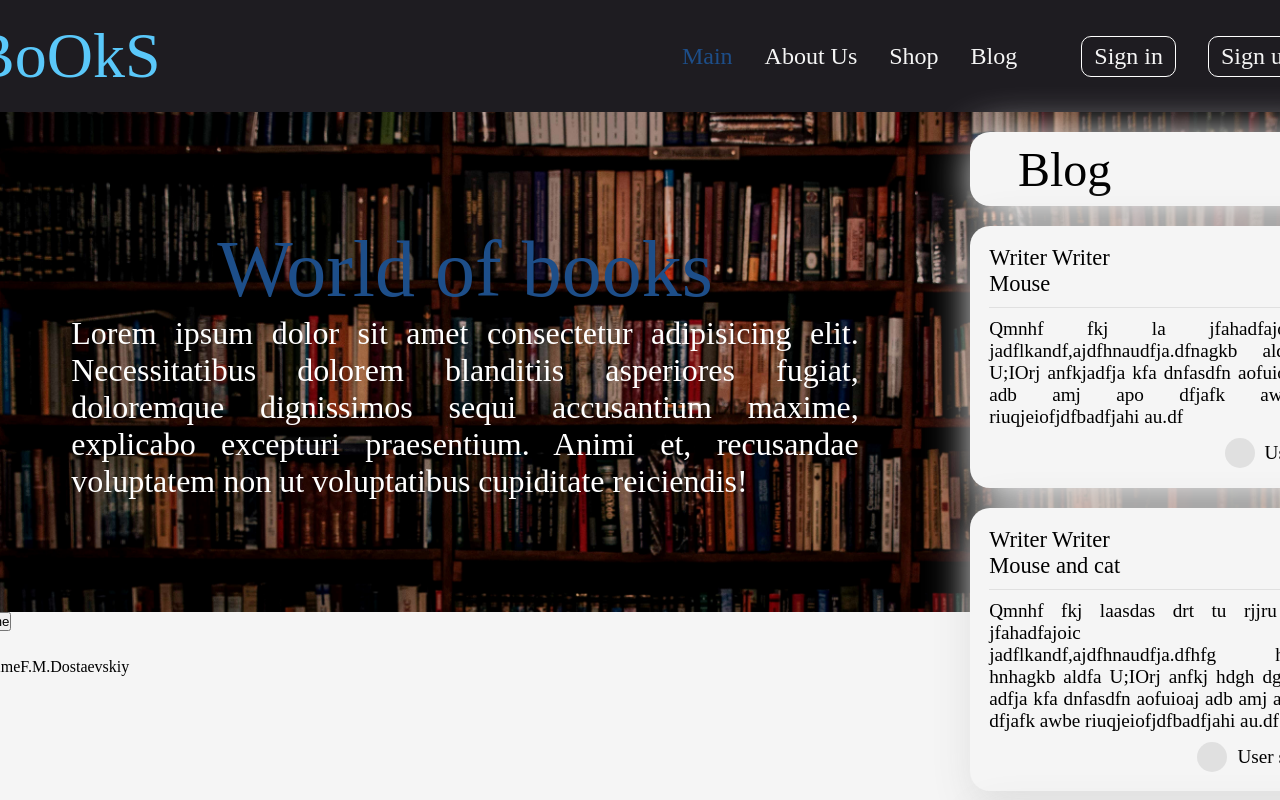
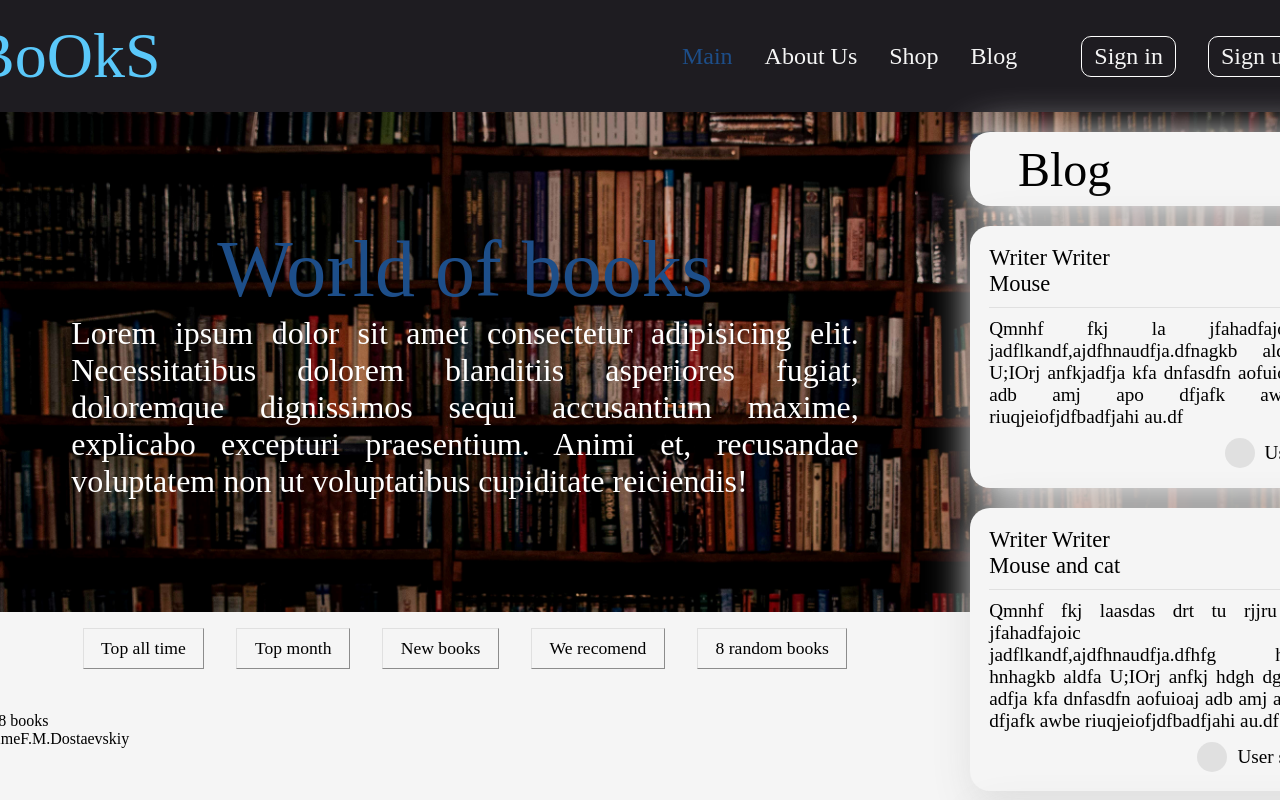
Before and after one commit to samolazoff/Books-shop, a React (Create React App) app in the folder client/: page / in a window 1280 px wide. Shown: the top 800 px of the page. Built offline with nearby package versions, Linux system fonts and the light colour scheme; a web font is replaced by a local one.

Commit message:
Add panel search for block-start

```diff
--- /dev/null
+++ b/client/src/components/StartBlock/ButtonsSearch/ButtonsSearch.jsx
@@ -0,0 +1,35 @@
+import './ButtonsSearch.scss';
+
+function ButtonsSearch() {
+    return(
+        <ul className="buttons-search">
+            <li className="buttons-search-item">
+                <button type='button' className='buttons-search-item__btn' id='top-all-time'>
+                    Top all time
+                </button>
+            </li>
+            <li className="buttons-search-item">
+                <button type='button' className='buttons-search-item__btn' id='top-month'>
+                    Top month
+                </button>
+            </li>
+            <li className="buttons-search-item">
+                <button type='button' className='buttons-search-item__btn' id='new-books'>
+                    New books
+                </button>
+            </li>
+            <li className="buttons-search-item">
+                <button type='button' className='buttons-search-item__btn' id='we-recomend'>
+                    We recomend
+                </button>
+            </li>
+            <li className="buttons-search-item">
+                <button type='button' className='buttons-search-item__btn' id='we-recomend'>
+                    8 random books
+                </button>
+            </li>
+        </ul>
+    )
+};
+
+export default ButtonsSearch;
--- /dev/null
+++ b/client/src/components/StartBlock/ButtonsSearch/ButtonsSearch.scss
@@ -0,0 +1,28 @@
+@import "../../../styles/variables.scss";
+
+.buttons-search{
+    @include flex(row, center, center);
+    gap: 2em;
+    padding: 1em 2em;
+    width: 100%;
+    &-item{
+        &__btn{
+            padding: .5em 1em;
+            background-color: $bgc-main;
+            border-color: $clr-shadow;
+            border-width: 1px;
+            font-family: "txt-usual";
+            font-size: 1.1em;
+            transition:.5s
+        }
+        &__btn:hover{
+            background-color: $clr-active;
+            color: $bgc-add;
+        }
+        &__btn:active{
+            color: $clr-important;
+        }
+    }
+}
+
+// @include flex(column, center, center);
--- a/client/src/components/StartBlock/StartBlock.jsx
+++ b/client/src/components/StartBlock/StartBlock.jsx
@@ -2,17 +2,16 @@ import './StartBlock.scss';
 
 import {Link} from 'react-router-dom';
 
+import ButtonsSearch from './ButtonsSearch/ButtonsSearch';
+
 function StartBlock(){
     return (
         <section className="block-start">
-            <ul className="buttons-search">
-                <li className="buttons-search-item">
-                    <button type='button' className='buttons-search-item__btn'>
-                        Top all time
-                    </button>
-                </li>
-            </ul>
-            <h2 className="block-title">Shop</h2>
+            <ButtonsSearch></ButtonsSearch>
+            <div className="block-start-titles">
+                <h2 className="block-title">Shop</h2>
+                <span className="what-are-books">Random 8 books</span>
+            </div>
             <ul className="list-books">
                 <li className="list-books-item">
                     <Link>
--- a/client/src/components/StartBlock/StartBlock.scss
+++ b/client/src/components/StartBlock/StartBlock.scss
@@ -0,0 +1,6 @@
+@import "../../styles/variables.scss";
+
+.block-start{
+    width: 75%;
+    @include flex(column, flex-start, flex-start);
+}
```
